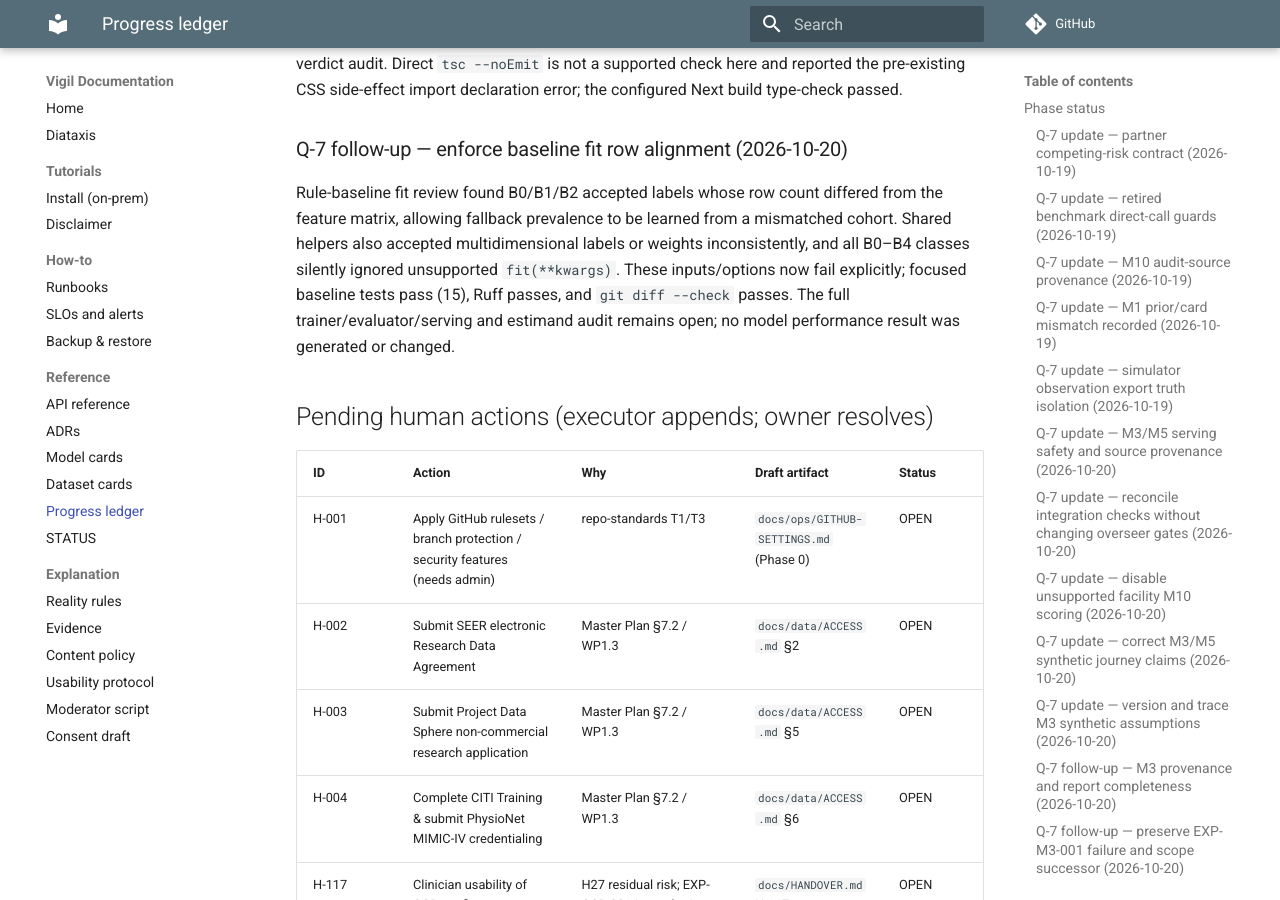
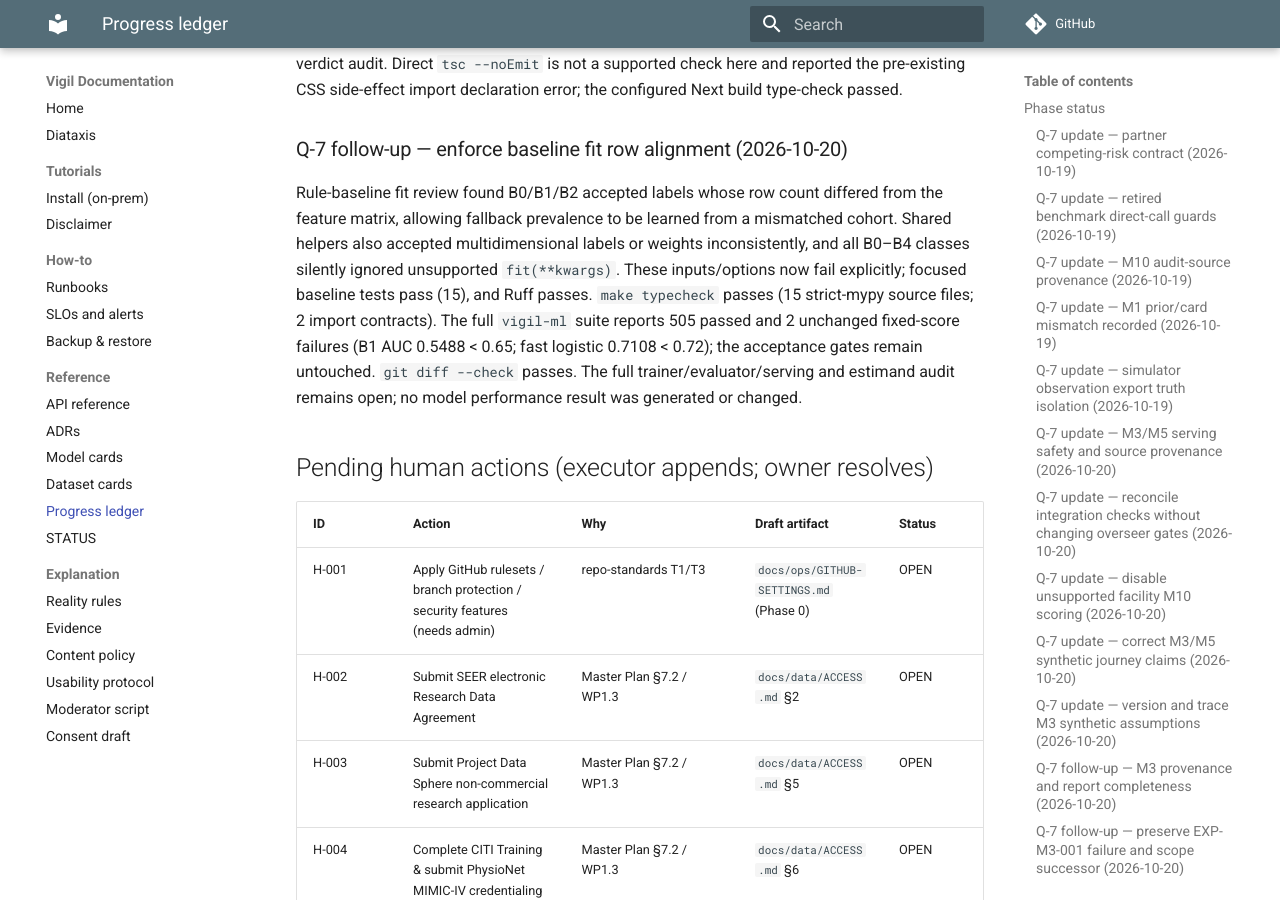
Before and after one commit to gasthecreator/vigil, an MkDocs documentation site: the page built from docs/PROGRESS.md, in a window 1280 px wide and 900 px high, scrolled down 28664 px. Built offline with MkDocs 1.6.1 and Material for MkDocs 9.7.7, drawn with Linux system fonts in a browser that asks for light colours; comment, search, counter and statistics services are not loaded.

Commit message:
docs(ml): record baseline audit verification

```diff
--- a/docs/PROGRESS.md
+++ b/docs/PROGRESS.md
@@ -217,7 +217,7 @@ Source tracing found M5 always labeled its plain-language explanation synthetic,
 
 ### Q-7 follow-up — enforce baseline fit row alignment (2026-10-20)
 
-Rule-baseline fit review found B0/B1/B2 accepted labels whose row count differed from the feature matrix, allowing fallback prevalence to be learned from a mismatched cohort. Shared helpers also accepted multidimensional labels or weights inconsistently, and all B0–B4 classes silently ignored unsupported `fit(**kwargs)`. These inputs/options now fail explicitly; focused baseline tests pass (15), Ruff passes, and `git diff --check` passes. The full trainer/evaluator/serving and estimand audit remains open; no model performance result was generated or changed.
+Rule-baseline fit review found B0/B1/B2 accepted labels whose row count differed from the feature matrix, allowing fallback prevalence to be learned from a mismatched cohort. Shared helpers also accepted multidimensional labels or weights inconsistently, and all B0–B4 classes silently ignored unsupported `fit(**kwargs)`. These inputs/options now fail explicitly; focused baseline tests pass (15), and Ruff passes. `make typecheck` passes (15 strict-mypy source files; 2 import contracts). The full `vigil-ml` suite reports 505 passed and 2 unchanged fixed-score failures (B1 AUC 0.5488 < 0.65; fast logistic 0.7108 < 0.72); the acceptance gates remain untouched. `git diff --check` passes. The full trainer/evaluator/serving and estimand audit remains open; no model performance result was generated or changed.
 
 ## Pending human actions (executor appends; owner resolves)
 | ID | Action | Why | Draft artifact | Status |
```
